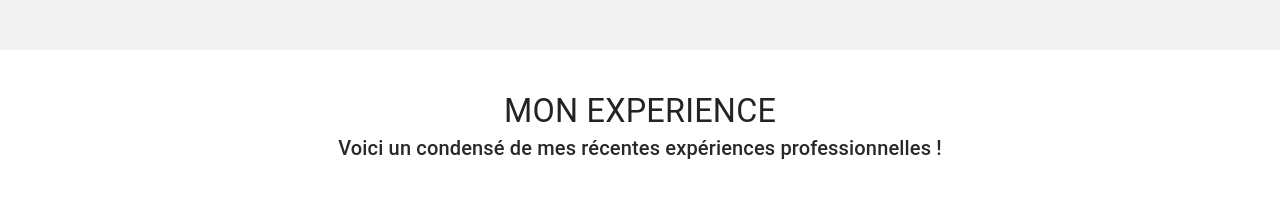
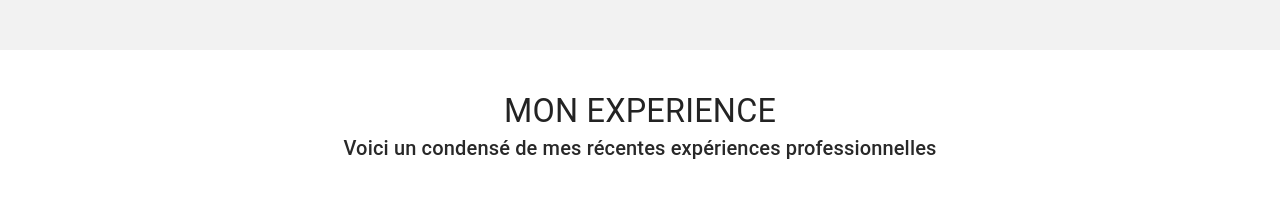
Before and after one commit to antoineludeau/portfolio, a React (Create React App) app: page / in a window 1280 px wide. Shown: the part 3960-4182 px from the top of the page. Built offline with nearby package versions, Linux system fonts and the light colour scheme.

Commit message:
Fix subtitle text

```diff
--- a/src/components/organisms/jobs-section.tsx
+++ b/src/components/organisms/jobs-section.tsx
@@ -112,7 +112,7 @@ export const JobsSection = () => {
       >
         <SectionTitle
           title="MON EXPERIENCE"
-          subtitle="Voici un condensé de mes récentes expériences professionnelles !"
+          subtitle="Voici un condensé de mes récentes expériences professionnelles"
         />
         <Box
           sx={{
```
